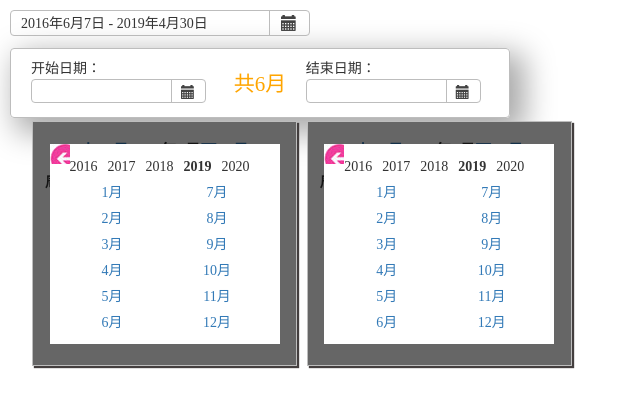
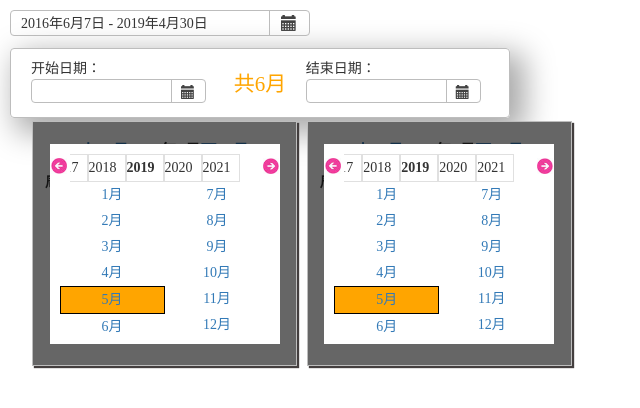
Before and after one commit to caoleyun/P2P-Lending-platform, a React app: page / in a window 1280 px wide. Shown: the whole page, without its empty margins (0-640 px from the left). Built offline with nearby package versions, Linux system fonts and the light colour scheme; some packages are replaced by stand-ins of ours.

Commit message:
日历组件—-年月选择功能初始化

```diff
--- a/src/component/YearMonthPicker.js
+++ b/src/component/YearMonthPicker.js
@@ -8,39 +8,52 @@ class YearMonthPicker  extends React.Component{
 	constructor(){
 		super();
 
+		this.state={
+			"year":2019,
+			"month":5
+		}
+
 	}
 
+	rrBtnHandler(){
+		// $()
+	}
 
 	render(){
+		var cyear=this.state.year;
 		return (
 			<div className="YearMonthPicker">
 				<div className="inner">
 					<div className="year_panel">
-						<span>2016</span>
-						<span>2017</span>
-						<span>2018</span>
-						<span><b>2019</b></span>
-						<span>2020</span>
+						<div className="panel_inner">
+							<div className="span_container" ref="span_container">
+								<span>{cyear-2}</span>
+								<span>{cyear-1}</span>
+								<span><b>{cyear}</b></span>
+								<span>{cyear+1}</span>
+								<span>{cyear+2}</span>
+							</div>
+						</div>
 
 						<i className="ll"></i>
-						<i className="rr"></i>
+						<i className="rr" onClick={()=>{this.rrBtnHandler()}}></i>
 					</div>
 					<div className="month_panel">
 						<div className="col">
-							<a href="javascript:void(0);">1月</a>
-							<a href="javascript:void(0);">2月</a>
-							<a href="javascript:void(0);">3月</a>
-							<a href="javascript:void(0);">4月</a>
-							<a href="javascript:void(0);">5月</a>
-							<a href="javascript:void(0);">6月</a>
+							<a className={this.state.year === cyear && this.state.month === 1 ? "cur" : ""} href="javascript:void(0);">1月</a>
+							<a className={this.state.year === cyear && this.state.month === 2 ? "cur" : ""} href="javascript:void(0);">2月</a>
+							<a className={this.state.year === cyear && this.state.month === 3 ? "cur" : ""} href="javascript:void(0);">3月</a>
+							<a className={this.state.year === cyear && this.state.month === 4 ? "cur" : ""} href="javascript:void(0);">4月</a>
+							<a className={this.state.year === cyear && this.state.month === 5 ? "cur" : ""} href="javascript:void(0);">5月</a>
+							<a className={this.state.year === cyear && this.state.month === 6 ? "cur" : ""} href="javascript:void(0);">6月</a>
 						</div>
 						<div className="col">
-							<a href="javascript:void(0);">7月</a>
-							<a href="javascript:void(0);">8月</a>
-							<a href="javascript:void(0);">9月</a>
-							<a href="javascript:void(0);">10月</a>
-							<a href="javascript:void(0);">11月</a>
-							<a href="javascript:void(0);">12月</a>
+							<a className={this.state.year === cyear && this.state.month === 7 ? "cur" : ""} href="javascript:void(0);">7月</a>
+							<a className={this.state.year === cyear && this.state.month === 8 ? "cur" : ""} href="javascript:void(0);">8月</a>
+							<a className={this.state.year === cyear && this.state.month === 9 ? "cur" : ""} href="javascript:void(0);">9月</a>
+							<a className={this.state.year === cyear && this.state.month === 10 ? "cur" : ""} href="javascript:void(0);">10月</a>
+							<a className={this.state.year === cyear && this.state.month === 11 ? "cur" : ""} href="javascript:void(0);">11月</a>
+							<a className={this.state.year === cyear && this.state.month === 12 ? "cur" : ""} href="javascript:void(0);">12月</a>
 						</div>
 					</div>
 				</div>
--- a/src/static/BECanlendar.less
+++ b/src/static/BECanlendar.less
@@ -154,18 +154,45 @@
 				width:100%;
 				padding:0 10px;
 
-				span{
-					float:left;
-					width:20%;
+				.panel_inner{
+					overflow: hidden;
+					width:100%;
+
+					.span_container{
+						position:relative;
+						top:0;
+						left:-20px;
+						width:1000px;
+
+						span{
+							float:left;
+							width:38px;
+							border:1px solid #E0E0E0;
+						}
+					}
 				}
+
+
+
+
 
 				.ll{
 					position:absolute;
-					top:0;
-					left:0;
-					width:20px;
-					height:20px;
+					top:14px;
+					left:1px;
+					width:16px;
+					height:16px;
 					background:url(/images/ll.jpg);
+					background-size: contain;
+				}
+				.rr{
+					position:absolute;
+					top:14px;
+					right:1px;
+					width:16px;
+					height:16px;
+					background:url(/images/rr.jpg);
+					background-size: contain;
 				}
 			}
 
@@ -180,6 +207,11 @@
 						display:block;
 						text-align:center;
 					}
+
+					.cur{
+						border:1px solid #000;
+						background-color:orange;
+					}
 				}
 			}
 
```
